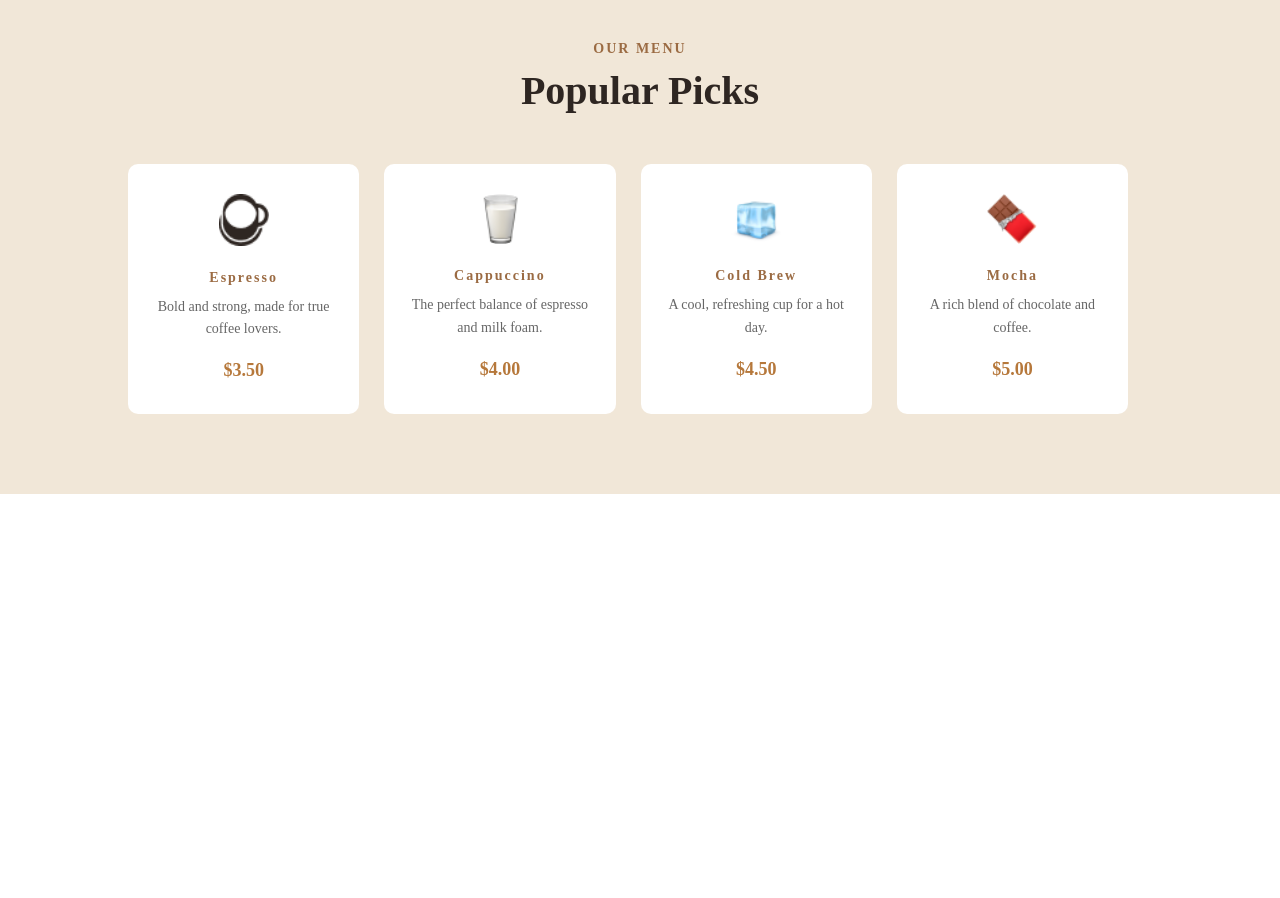
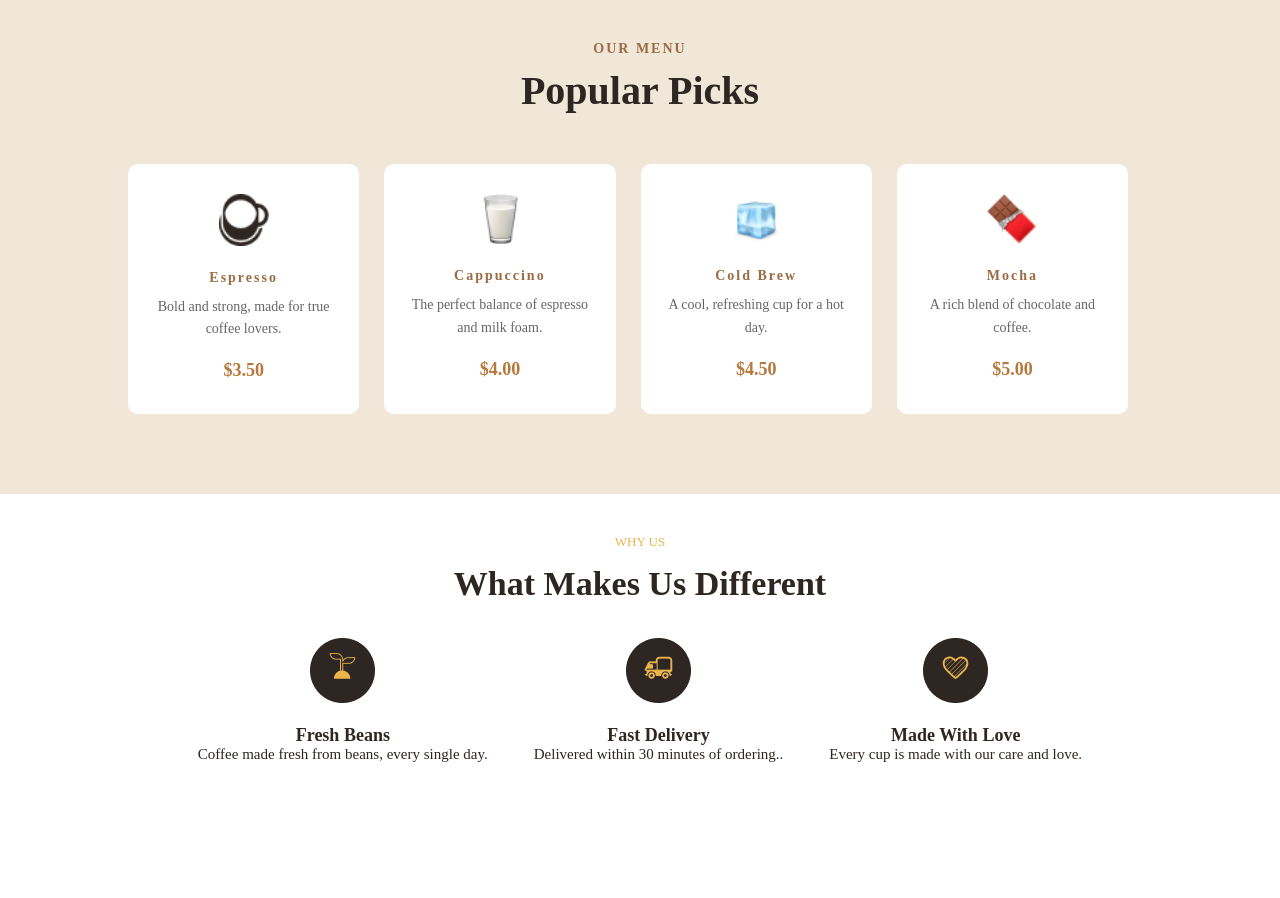
Before and after one commit to DeveloperNadim/BrewCorner, a plain HTML site: page index.html in a window 1280 px wide. Shown: the part 1221-2119 px from the top of the page. Before the commit the page ends 1715 px from the top, so only its background shows below. Drawn offline with Linux system fonts and the light colour scheme.

Commit message:
design why us section

```diff
--- a/css/style.css
+++ b/css/style.css
@@ -75,6 +75,12 @@ header p >span{
     cursor: pointer;
     color: #2E2622;
     font-weight: bold;
+    transition: .3s;
+}
+
+.common-btn:hover {
+    transform:translateY(-8px);
+    box-shadow:0 10px 20px rgba(0,0,0,.15);
 }
 /* our-story section */
 .our-story{
@@ -167,3 +173,49 @@ header p >span{
     font-weight:bold;
     font-size:18px;
 }
+/* why us section */
+.why-us {
+    padding: 40px 0;
+}
+.why-us > h6{
+    color: #E9B44C;
+    font-size: 13px;
+    font-weight: 400;
+    text-align: center;
+}
+.why-us h3 {
+    color: #2E2622;
+    font-size: 34px;
+    font-weight: bold;
+    text-align: center;
+    padding: 15px;
+}
+.why-us-card-parent {
+    display: flex;
+    align-items: center;
+    justify-content: center;
+    padding: 20px;
+    gap: 30px;
+}
+.why-us-card {
+    height: 200px;
+    text-align: center;
+    transition:.3s;
+    cursor: pointer;
+}
+.why-us-card:hover {
+    transform:translateY(-8px);
+    box-shadow:0 10px 20px rgba(0,0,0,.15);
+}
+.why-us-card > h6{
+    font-size: 18px;
+    font-weight: bold;
+    color: #2E2622;
+    padding: 0 8px;
+}
+.why-us-card > p{
+    font-size: 15px;
+    font-weight: 400;
+    color: #2E2622;
+    padding: 0 8px;
+}
--- a/index.html
+++ b/index.html
@@ -78,6 +78,27 @@
                      </div>
                      </div>
              </section>
+             <section class="why-us">
+                       <h6>WHY US</h6>
+                       <h3>What Makes Us Different</h3>
+                       <div class="why-us-card-parent">
+                             <div class="why-us-card">
+                                     <img src="./image/Margin.png" alt="">
+                                     <h6>Fresh Beans</h6>
+                                     <p>Coffee made fresh from beans, every single day.</p>
+                             </div>
+                             <div class="why-us-card">
+                                     <img src="./image/Margin (1).png" alt="">
+                                     <h6>Fast Delivery</h6>
+                                     <p>Delivered within 30 minutes of ordering..</p>
+                             </div>
+                             <div class="why-us-card">
+                                     <img src="./image/Margin (2).png" alt="">
+                                     <h6>Made With Love</h6>
+                                     <p>Every cup is made with our care and love.</p>
+                             </div>
+                       </div>
+             </section>
     </main>
   </body>
 </html>
```
Also changed, not shown: image/Margin (1).png (added), image/Margin (2).png (added), image/Margin.png (added).
